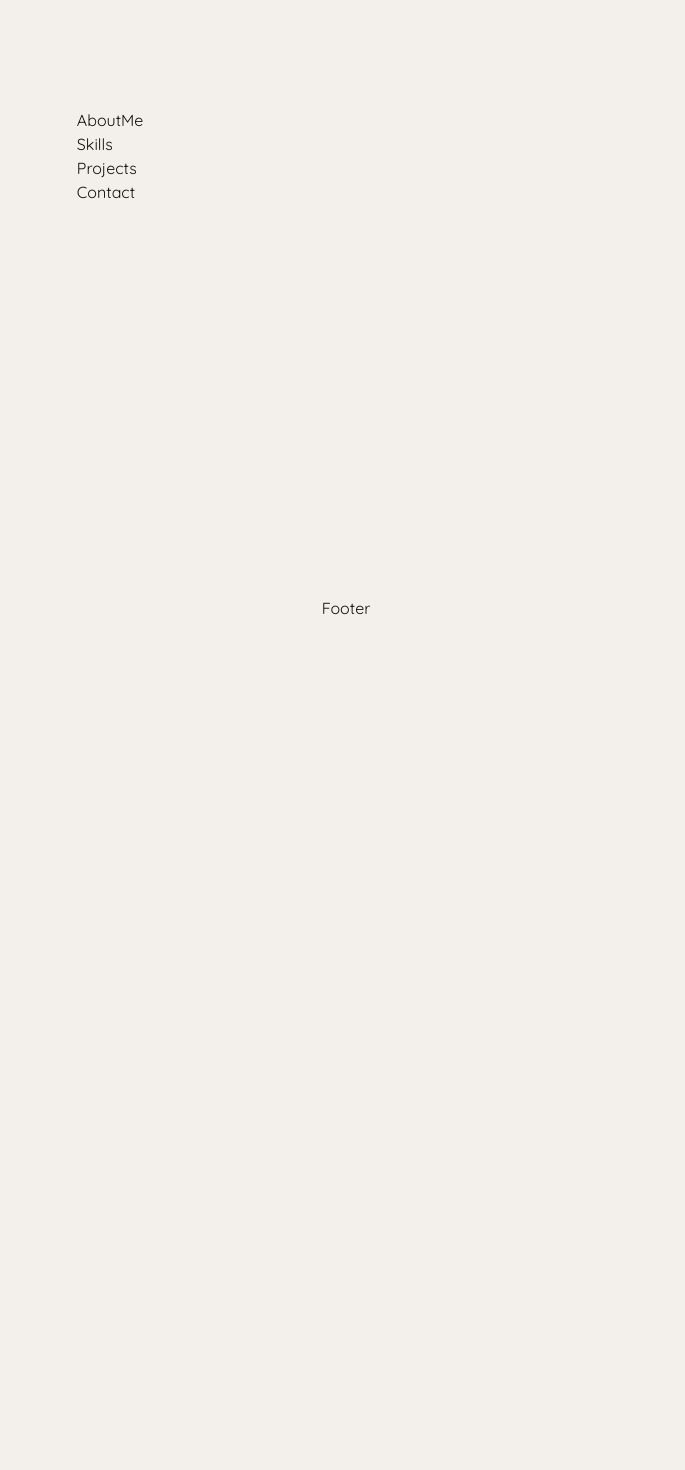
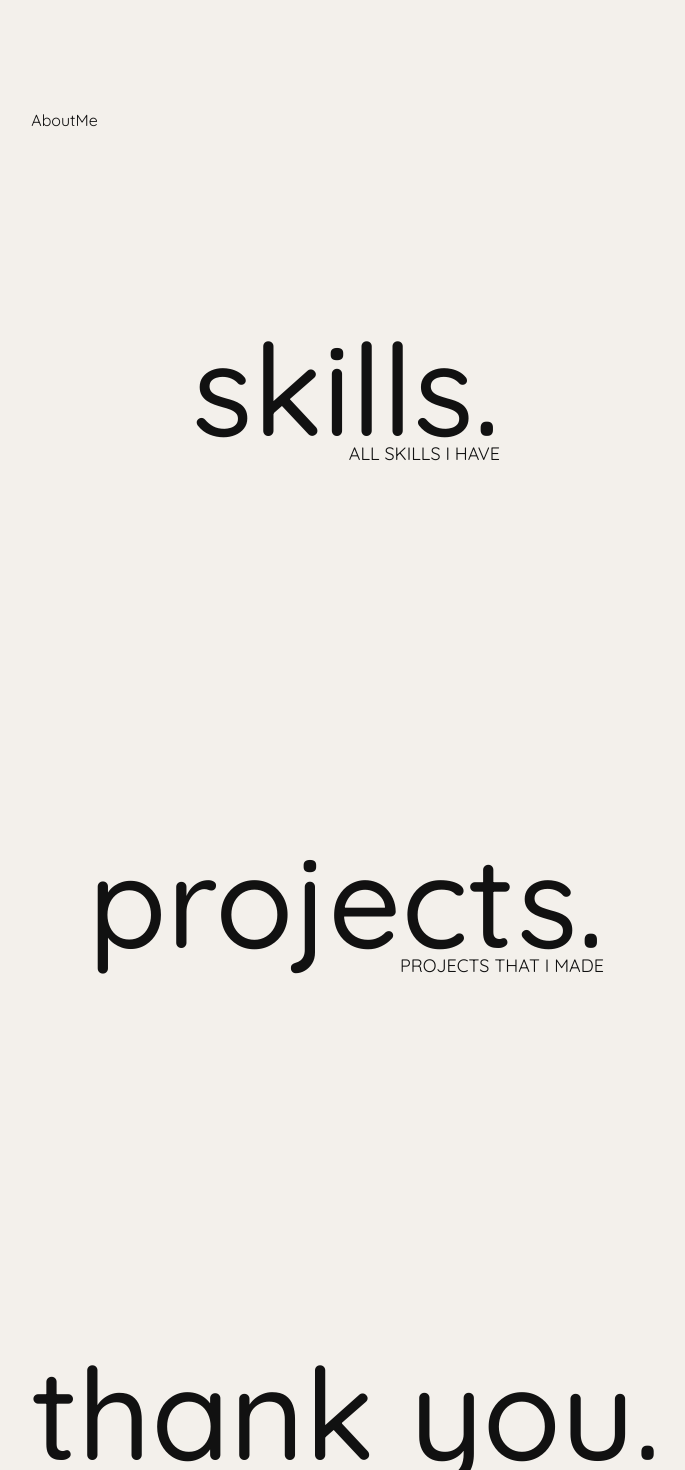
Before and after one commit to dinhquanelv/portfolio, a React (Vite) app: page / in a window 1280 px wide. Shown: the part 460-1930 px from the top of the page, without its empty margins (294-979 px from the left). Before the commit the page ends 1080 px from the top, so only its background shows below. Built offline with nearby package versions, Linux system fonts and the light colour scheme.

Commit message:
feat(page): scroll

```diff
--- a/src/App.tsx
+++ b/src/App.tsx
@@ -1,16 +1,16 @@
-import Header from '@/components/Header';
 import Home from '@/components/Home';
 import AboutMe from '@/components/AboutMe';
 import Skills from '@/components/Skills';
 import Projects from '@/components/Projects';
 import Contact from '@/components/Contact';
 import Footer from '@/components/Footer';
+import Header from './components/Header';
 
 function App() {
   return (
     <div className="m-auto flex max-w-[1440px] flex-col items-center justify-center px-16">
       <Header />
-      <main className="h-[1000px] mt-[56px]">
+      <main className="mt-[56px]">
         <Home />
         <AboutMe />
         <Skills />
--- a/src/components/AboutMe/index.tsx
+++ b/src/components/AboutMe/index.tsx
@@ -1,5 +1,7 @@
+import { Element } from 'react-scroll';
+
 const AboutMe = () => {
-  return <section>AboutMe</section>;
+  return <Element name="about-me">AboutMe</Element>;
 };
 
 export default AboutMe;
--- a/src/components/Contact/index.tsx
+++ b/src/components/Contact/index.tsx
@@ -1,5 +1,13 @@
+import { Element } from 'react-scroll';
+
+import Title from '@/components/Title';
+
 const Contact = () => {
-  return <section>Contact</section>;
+  return (
+    <Element name="contact">
+      <Title title="thank you" description="CONTACT ME HERE" />
+    </Element>
+  );
 };
 
 export default Contact;
--- a/src/components/Header/index.tsx
+++ b/src/components/Header/index.tsx
@@ -1,3 +1,5 @@
+import { Link } from 'react-scroll';
+
 import Logo from './Logo';
 import Menu from './Menu';
 import ToggleButton from './ToggleButton';
@@ -13,12 +15,22 @@ const Header = () => {
         <div className="sm:hidden block">
           <Menu />
         </div>
-        <Logo />
+        <Link to="home" smooth={true} duration={500}>
+          <Logo />
+        </Link>
         <div className="sm:flex hidden flex-row select-none">
-          <button className="btn">About me</button>
-          <button className="btn">Skills</button>
-          <button className="btn">Projects</button>
-          <button className="btn">Contact</button>
+          <Link to="about-me" smooth={true} duration={500}>
+            <button className="btn">About me</button>
+          </Link>
+          <Link to="skills" smooth={true} duration={500}>
+            <button className="btn">Skills</button>
+          </Link>
+          <Link to="projects" smooth={true} duration={500}>
+            <button className="btn">Projects</button>
+          </Link>
+          <Link to="contact" smooth={true} duration={500}>
+            <button className="btn">Contact</button>
+          </Link>
         </div>
         <ToggleButton />
       </div>
--- a/src/components/Home/index.tsx
+++ b/src/components/Home/index.tsx
@@ -1,7 +1,13 @@
 import Title from '@/components/Title';
 
+import { Element } from 'react-scroll';
+
 const Home = () => {
-  return <Title title="portfolio" description="VO NGUYEN DINH QUAN" />;
+  return (
+    <Element name="home">
+      <Title title="portfolio" description="VO NGUYEN DINH QUAN" />
+    </Element>
+  );
 };
 
 export default Home;
--- a/src/components/Projects/index.tsx
+++ b/src/components/Projects/index.tsx
@@ -1,5 +1,13 @@
+import Title from '@/components/Title';
+
+import { Element } from 'react-scroll';
+
 const Projects = () => {
-  return <section>Projects</section>;
+  return (
+    <Element name="projects">
+      <Title title="projects" description="PROJECTS THAT I MADE" />
+    </Element>
+  );
 };
 
 export default Projects;
--- a/src/components/Skills/index.tsx
+++ b/src/components/Skills/index.tsx
@@ -1,5 +1,13 @@
+import Title from '@/components/Title';
+
+import { Element } from 'react-scroll';
+
 const Skills = () => {
-  return <section>Skills</section>;
+  return (
+    <Element name="skills">
+      <Title title="skills" description="ALL SKILLS I HAVE" />
+    </Element>
+  );
 };
 
 export default Skills;
```
